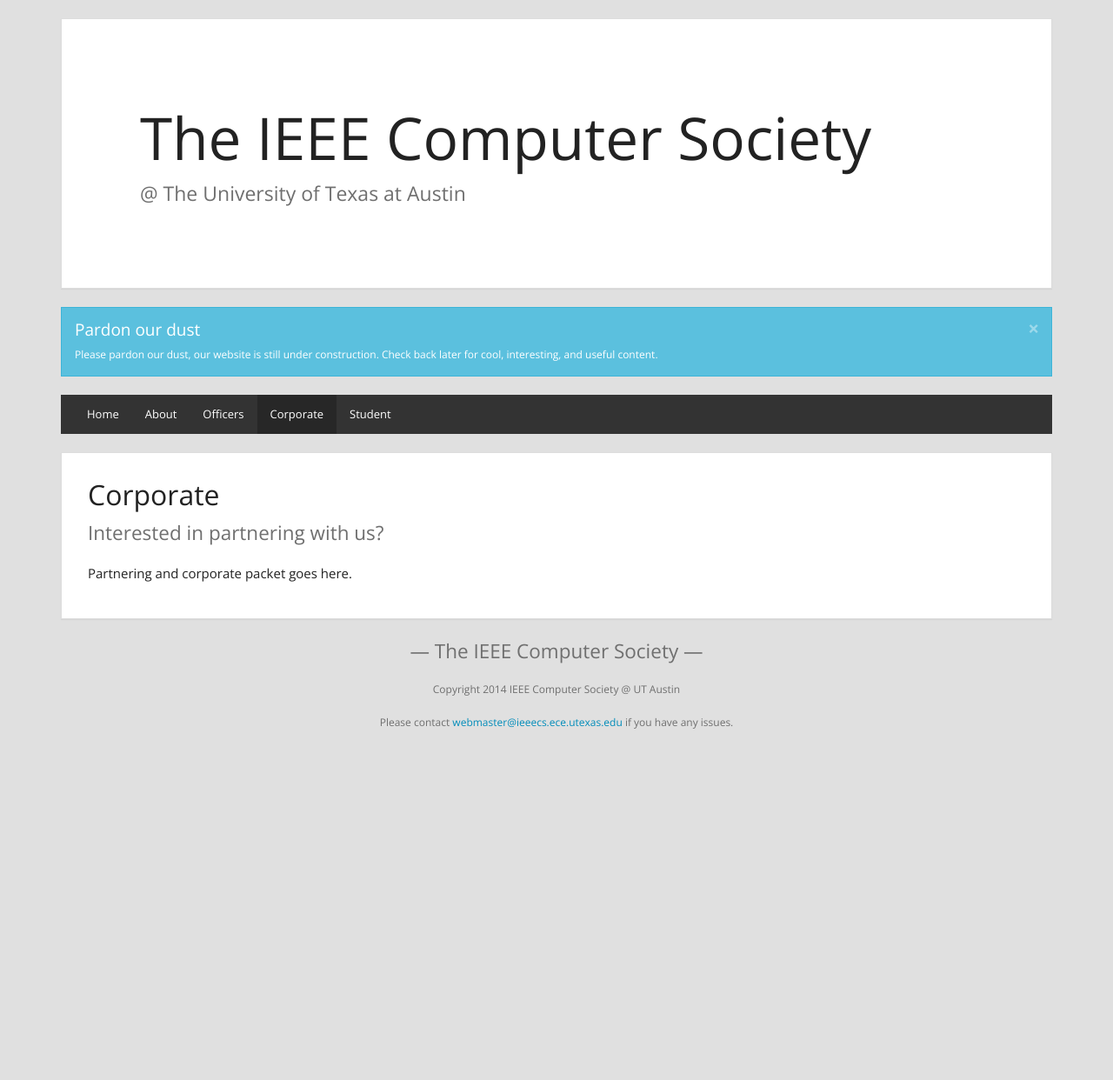
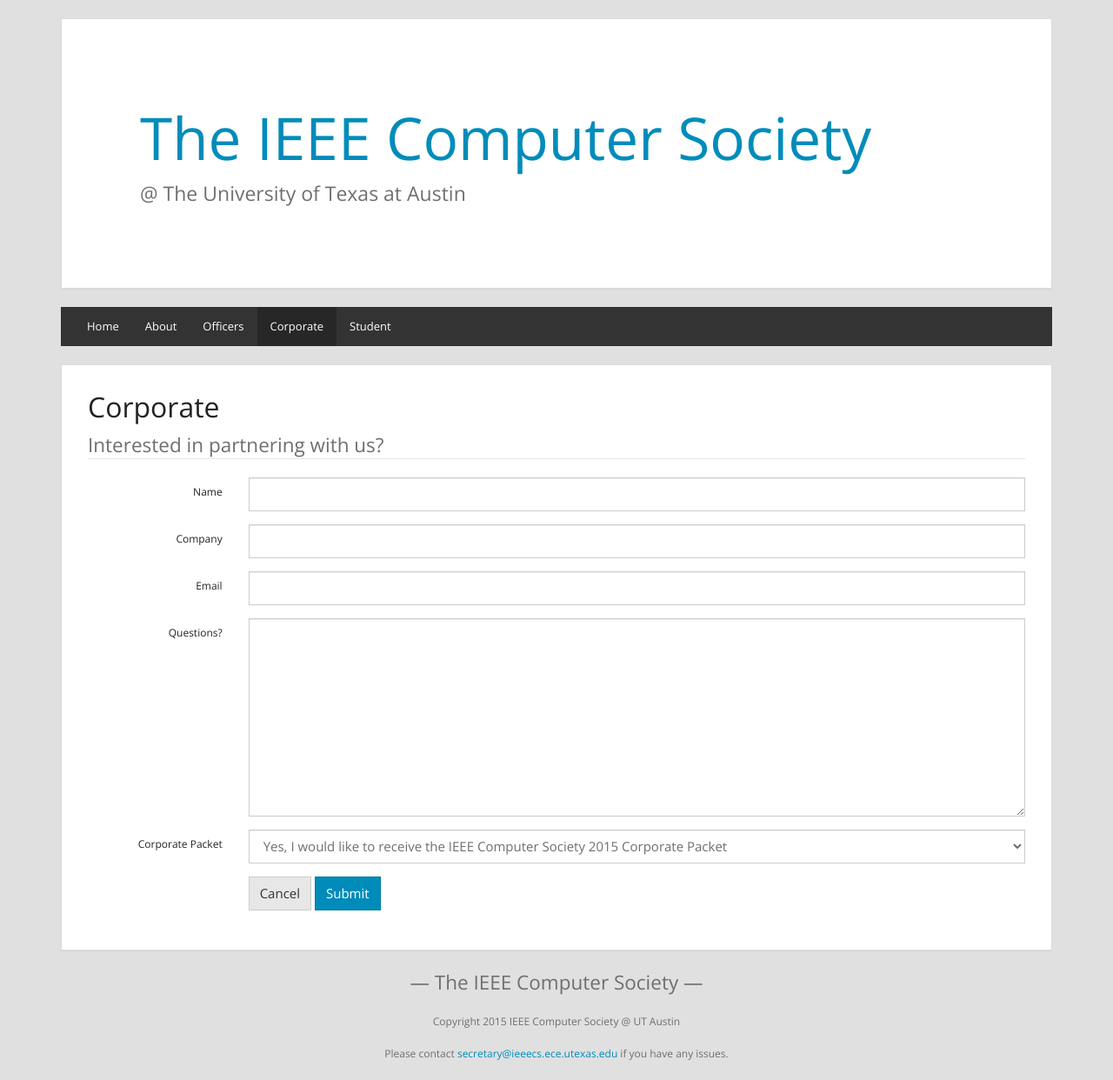
Before and after one commit to ieeecs-ut/ieee-computer-society, a Jekyll site: the page built from corporate.html, in a window 1280 px wide. Shown: the whole page at 87% size. Built offline with Jekyll 4.4.1, drawn with Linux system fonts in a browser that asks for light colours; Markdown is read by kramdown in place of the engine named in the settings; before the commit the page ends 900 px from its top, so only the background shows below that.

Commit message:
updated header/footer, about, corporate, added email form, deleted test post

```diff
--- a/TODO.org
+++ b/TODO.org
@@ -6,10 +6,10 @@
 ** DONE Officers
 ** DONE Corporate
 ** DONE Student
-* TODO [1/4] Populate pages with content
-** TODO About
+* TODO [3/4] Populate pages with content
+** DONE About
 ** DONE Officers
-** TODO Corporate
+** DONE Corporate
 ** TODO Student
 For lectures and files we may want to host
 * DONE Create agenda column on main index page
--- a/_config.yml
+++ b/_config.yml
@@ -1,6 +1,6 @@
 # Site settings
 title: The IEEE Computer Society
-email: webmaster@ieeecs.ece.utexas.edu
+email: secretary@ieeecs.ece.utexas.edu
 description: > # this means to ignore newlines until "baseurl:"
   The University of Texas at Austin IEEE Student Branch
 baseurl: "" # the subpath of your site, e.g. /blog/
--- a/_includes/footer.html
+++ b/_includes/footer.html
@@ -2,7 +2,7 @@
   <div class="text-center">
     <h2 class="lead">&mdash; {{ site.title }} &mdash;</h2>
     <!-- <p class="lead small">{{ site.description }}</p> -->
-    <p class="lead small">Copyright 2014 IEEE Computer Society @ UT Austin</p>
+    <p class="lead small">Copyright 2015 IEEE Computer Society @ UT Austin</p>
     <p class="lead small">Please contact <a href="mailto:{{ site.email }}">{{ site.email }}</a> if you have any issues.</p>
   </div>
 </footer>
--- a/_includes/header.html
+++ b/_includes/header.html
@@ -1,13 +1,16 @@
 <div class="page-header">
   <div class="panel panel-default jumbotron-header jumbotron">
     <div class="panel-body">
-      <h1>{{ site.title }}</h1>
-      <p class="lead">@ The University of Texas at Austin</p>
+      <h1><a href="http://ieeecs.ece.utexas.edu/" style="text-decoration: none" color: black; >{{ site.title }}</a></h1>
+        <p class="lead">@ The University of Texas at Austin</p>
     </div>
   </div>
-  <div class="alert alert-dismissable alert-info">
+</div>
+
+<!--
+<div class="alert alert-dismissable alert-info">
     <button type="button" class="close" data-dismiss="alert">×</button>
     <h4>Pardon our dust</h4>
     <p>Please pardon our dust, our website is still under construction. Check back later for cool, interesting, and useful content.</p>
   </div>
-</div>
+-->
--- a/_includes/navigation.html
+++ b/_includes/navigation.html
@@ -5,7 +5,7 @@
       <span class="icon-bar"></span>
       <span class="icon-bar"></span>
     </button>
-    <!-- <a class="navbar-brand" href="#">Brand</a> -->
+   <!-- <a class="navbar-brand" href="/">Navigation</a> -->
   </div>
   <div class="navbar-collapse collapse navbar-responsive-collapse">
     <ul class="nav navbar-nav">
--- a/corporate.html
+++ b/corporate.html
@@ -6,7 +6,51 @@
 <div class="panel panel-default">
   <div class="panel-body">
     <h2>Corporate</h2>
-    <p class="lead">Interested in partnering with us?</p>
-    <p>Partnering and corporate packet goes here.</p>
+
+<form class="form-horizontal" action="email-form.php" method="post">
+  <fieldset>
+    <legend  class="lead">Interested in partnering with us?</legend>
+    <div class="form-group">
+      <label for='name' class="col-lg-2 control-label">Name</label>
+      <div class="col-lg-10">
+        <input name='name' type="text" class="form-control" >
+      </div>
+    </div>
+    <div class="form-group">
+      <label for='company' class="col-lg-2 control-label">Company</label>
+      <div class="col-lg-10">
+        <input name='company' type="text" class="form-control" >
+      </div>
+    </div>
+    <div class="form-group">
+      <label for='email' class="col-lg-2 control-label">Email</label>
+      <div class="col-lg-10">
+        <input name='email' type="text" class="form-control" >
+      </div>
+    </div>
+    <div class="form-group">
+      <label for='message' class="col-lg-2 control-label">Questions?</label>
+      <div class="col-lg-10">
+        <textarea name='message' class="form-control" rows="10" ></textarea>
+      </div>
+    </div>
+    <div class="form-group">
+      <label for='packet' class="col-lg-2 control-label">Corporate Packet</label>
+      <div class="col-lg-10">
+        <select class="form-control" id="select" name="packet">
+          <option value="yes">Yes, I would like to receive the IEEE Computer Society 2015 Corporate Packet</option>
+          <option value="no">No, I do not want to receive the IEEE Computer Society 2015 Corporate Packet</option>
+        </select>
+      </div>
+    </div>
+    <div class="form-group">
+      <div class="col-lg-10 col-lg-offset-2">
+        <button name="reset" type="reset" class="btn btn-default" value="Cancel">Cancel</button>
+        <button name="submit" type="submit" class="btn btn-primary" value="Submit">Submit</button>
+      </div>
+    </div>
+  </fieldset>
+</form>
+
   </div>
 </div>
--- a/js/calendar.js
+++ b/js/calendar.js
@@ -6,7 +6,7 @@
     var encoded_current_date = encodeURIComponent(current_date);
 
     var calendar_id = "ieeecs.ece.utexas.edu_8qe5qi23uquh7aaop62at4ocjk@group.calendar.google.com";
-    var browser_key = "AIzaSyBb3rCo6swXRDvmRJiJBiQ_dwakPkDdu_Q"
+    var browser_key = "AIzaSyAYIDjeD1hkvXAAzjn5BbqaFp4h9NA95a4"
 
     var calendar_json_url =
         "https://www.googleapis.com/calendar/v3/calendars/" + calendar_id + "/events"
```
Also changed, not shown: _posts/2015-07-25-test-post.html (deleted, +0 -9 lines), about.html (+5 -2 lines), thank-you.html (added, +11 -0 lines), 1 other file.
